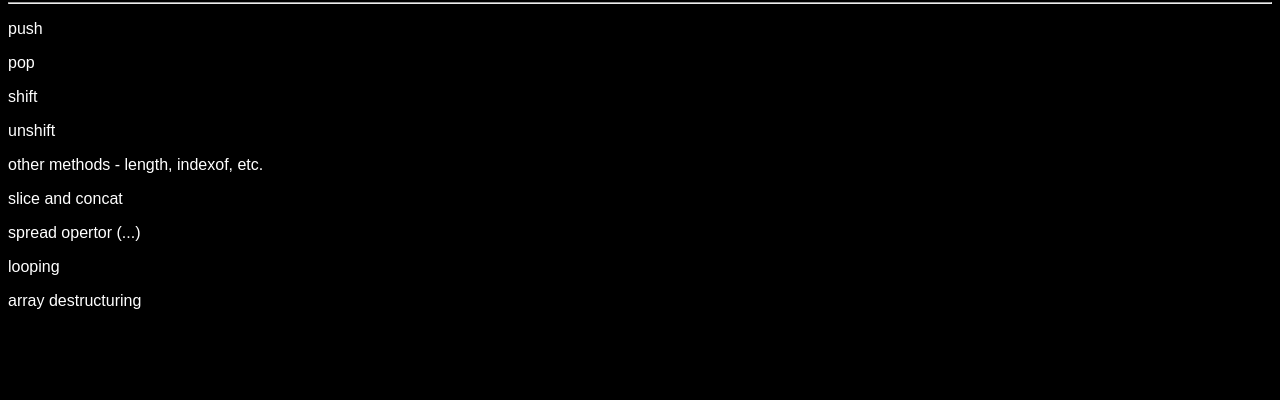
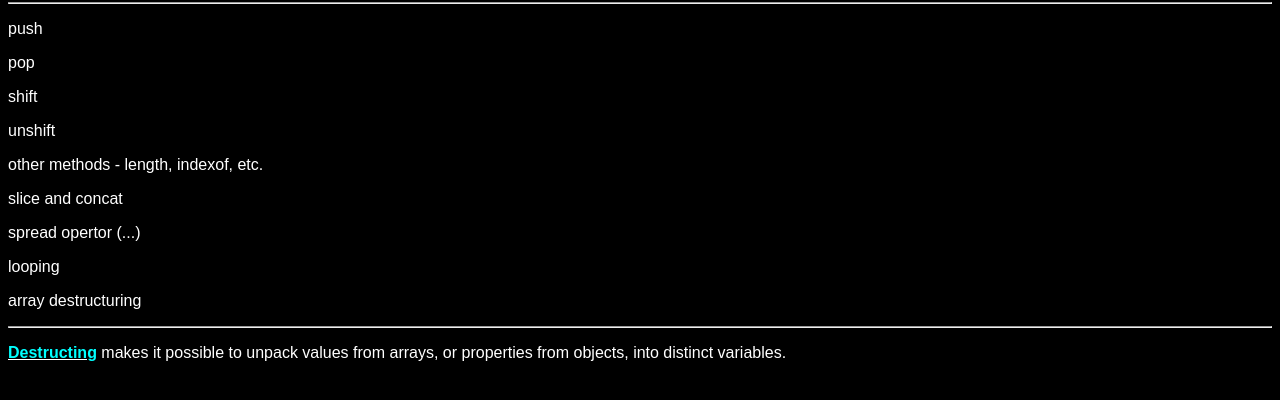
Before and after one commit to abhishekY495/Web-Development-Resources, a plain HTML site: page JavaScript/2-Arrays/index.html in a window 1280 px wide. Shown: the part 78-478 px from the top of the page. Drawn offline with Linux system fonts and the light colour scheme.

Commit message:
minor change

```diff
--- a/JavaScript/2-Arrays/index.html
+++ b/JavaScript/2-Arrays/index.html
@@ -1,5 +1,6 @@
 <!DOCTYPE html>
 <html lang="en">
+
 <head>
     <meta charset="UTF-8">
     <meta http-equiv="X-UA-Compatible" content="IE=edge">
@@ -9,6 +10,7 @@
     <link rel="stylesheet" href="../style.css">
 
 </head>
+
 <body>
 
     <h1>Arrays</h1>
@@ -24,6 +26,12 @@
     <p>looping</p>
     <p>array destructuring</p>
 
+    <hr>
+
+    <p>
+    <u><strong>Destructing</strong></u> makes it possible to unpack values from arrays, or properties from objects, into distinct variables.
+    </p>
+
 
 
     <script src="arrays.js"></script>
@@ -34,4 +42,5 @@
 
 
 </body>
+
 </html>
```
